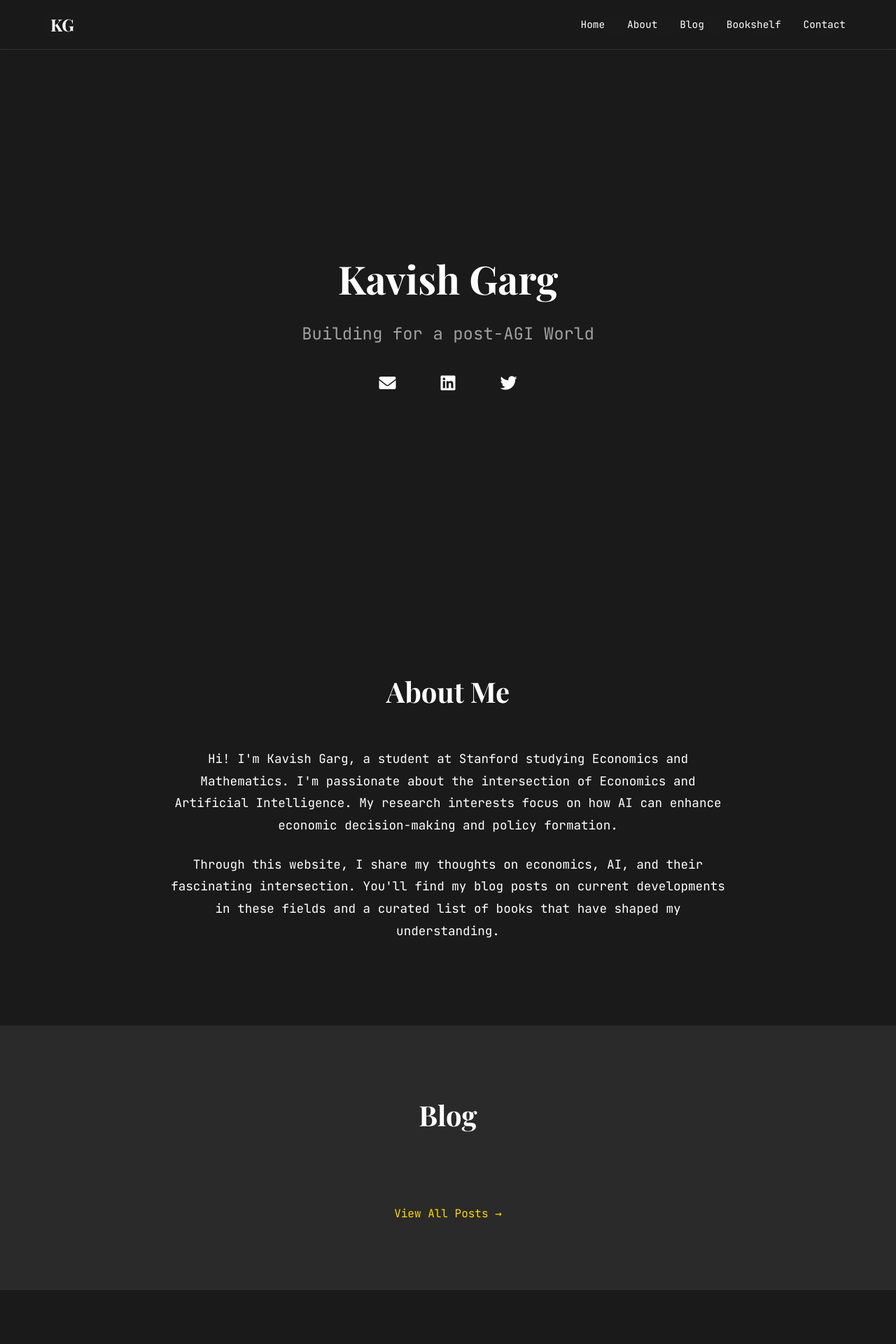
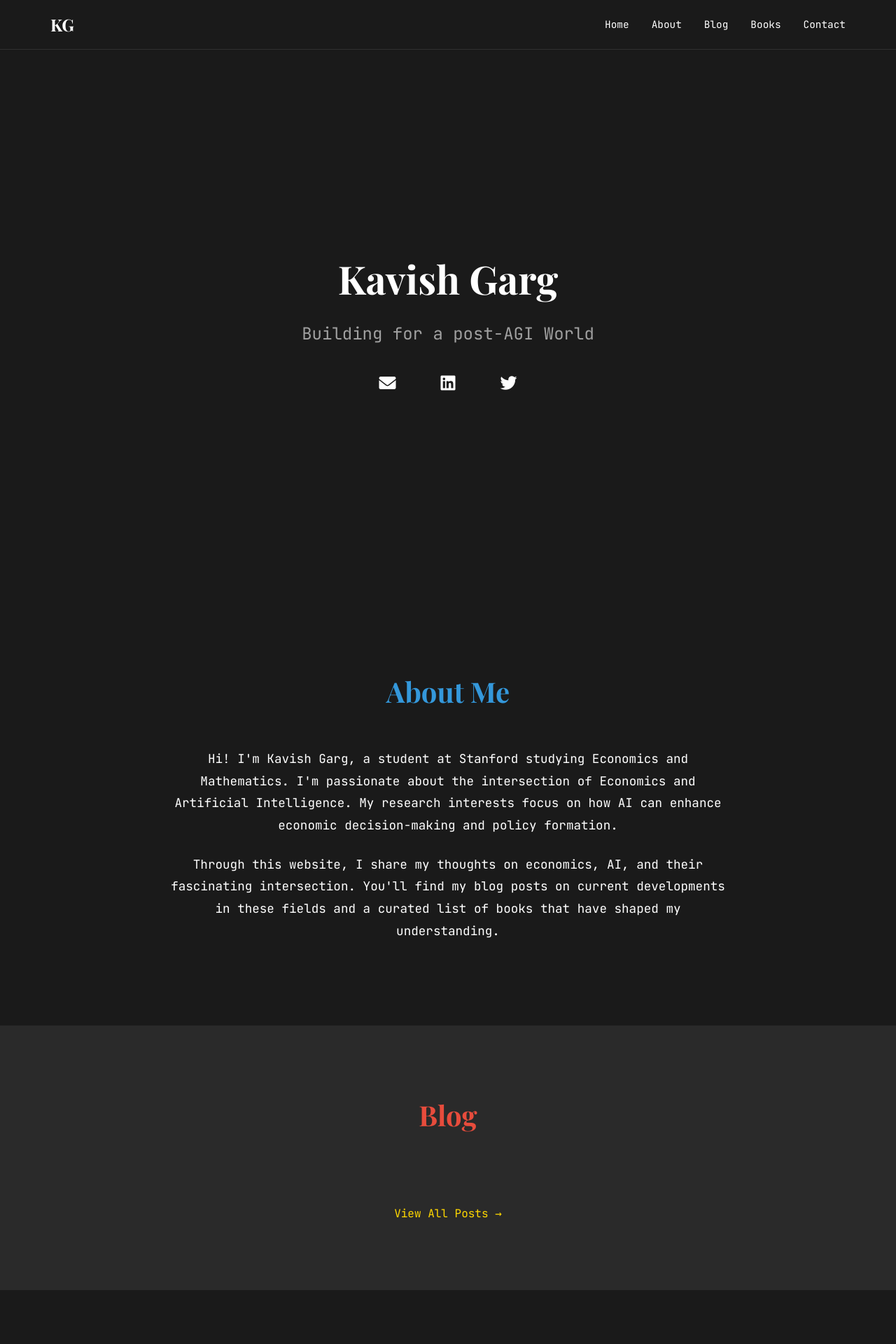
Before and after one commit to thatkavish/personal-website, a Flask app: page / in a window 1280 px wide. Shown: the top 1920 px of the page at 70% size. Run offline with Flask 3, Linux system fonts and the light colour scheme; data comes from the database, SQL or seed files in the repository.

Commit message:
Fix duplicate elements and update heading colors to gold accent

```diff
--- a/templates/base.html
+++ b/templates/base.html
@@ -29,7 +29,7 @@
 
         h1, h2, h3 {
             font-family: 'Playfair Display', serif;
-            color: var(--text-color);
+            color: var(--primary-color);
         }
 
         .container {
--- a/templates/index.html
+++ b/templates/index.html
@@ -1,19 +1,6 @@
 {% extends "base.html" %}
 
 {% block content %}
-    <nav class="navbar">
-        <div class="nav-content">
-            <div class="logo">KG</div>
-            <ul class="nav-links">
-                <li><a href="#home">Home</a></li>
-                <li><a href="#about">About</a></li>
-                <li><a href="#blog">Blog</a></li>
-                <li><a href="#bookshelf">Bookshelf</a></li>
-                <li><a href="#contact">Contact</a></li>
-            </ul>
-        </div>
-    </nav>
-
     <section id="home" class="hero">
         <div class="hero-content">
             <div class="typewriter">
@@ -36,7 +23,7 @@
 
     <section id="about" class="about">
         <div class="container">
-            <h2>About Me</h2>
+            <h2 style="color: #3498db;">About Me</h2>
             <div class="about-content">
                 <p>
                     Hi! I'm Kavish Garg, a student at Stanford studying Economics and Mathematics. I'm passionate about the intersection of Economics and Artificial Intelligence.
@@ -52,7 +39,7 @@
 
     <section id="blog" class="blog">
         <div class="container">
-            <h2>Blog</h2>
+            <h2 style="color: #e74c3c;">Blog</h2>
             <div class="blog-grid">
                 {% for post in recent_posts %}
                 <article class="blog-preview">
@@ -73,7 +60,7 @@
 
     <section id="bookshelf" class="bookshelf">
         <div class="container">
-            <h2>Recent Reads</h2>
+            <h2 style="color: #2ecc71;">Recent Reads</h2>
             <p class="section-description">A glimpse into my current reading list.</p>
 
             <div class="books-preview">
@@ -96,7 +83,7 @@
 
     <section id="contact" class="contact">
         <div class="container">
-            <h2>Get in Touch</h2>
+            <h2 style="color: #9b59b6;">Get in Touch</h2>
             <p>Feel free to reach out for collaborations or discussions about Economics and AI.</p>
             <div class="social-links">
                 <a href="mailto:kavishg@stanford.edu" class="social-link">
@@ -111,14 +98,6 @@
             </div>
         </div>
     </section>
-
-    <footer>
-        <div class="container">
-            <p>&copy; 2024 Kavish Garg. All rights reserved.</p>
-        </div>
-    </footer>
-
-    <script src="{{ url_for('static', filename='script.js') }}"></script>
 {% endblock %}
 
 {% block styles %}
@@ -177,7 +156,6 @@
         text-align: center;
         margin-bottom: 3rem;
         font-size: 2.5rem;
-        color: var(--text-color);
     }
 
     .about-content {
@@ -275,6 +253,7 @@
     .book-title {
         font-size: 1.5rem;
         margin-bottom: 0.5rem;
+        color: var(--text-color);
     }
 
     .book-author {
@@ -297,13 +276,6 @@
         text-align: center;
         color: var(--text-secondary);
         margin-bottom: 3rem;
-        font-size: 1.1rem;
-    }
-
-    .contact p {
-        text-align: center;
-        margin-bottom: 3rem;
-        color: var(--text-secondary);
         font-size: 1.1rem;
     }
 
@@ -334,10 +306,6 @@
             font-size: 1.2rem;
         }
 
-        .about h2, .blog h2, .bookshelf h2, .contact h2 {
-            font-size: 2rem;
-        }
-
         .about-content {
             font-size: 1rem;
         }
```
